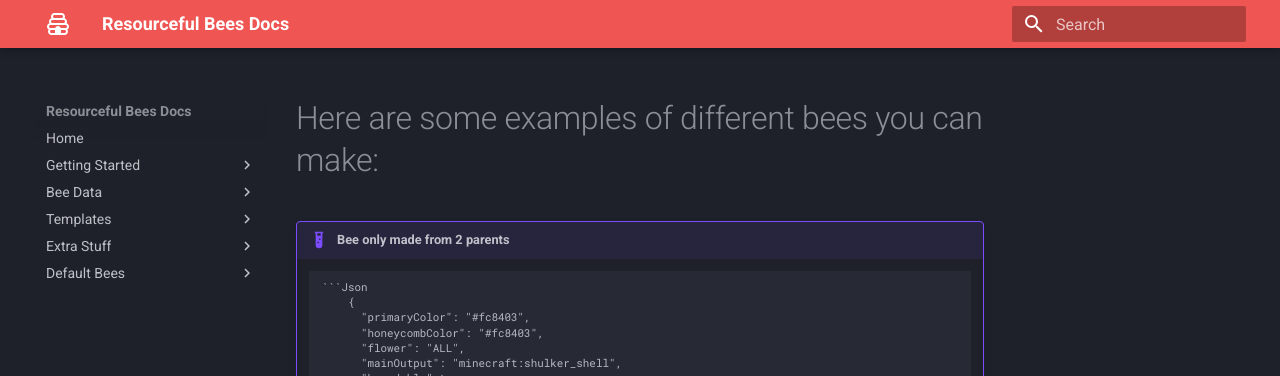
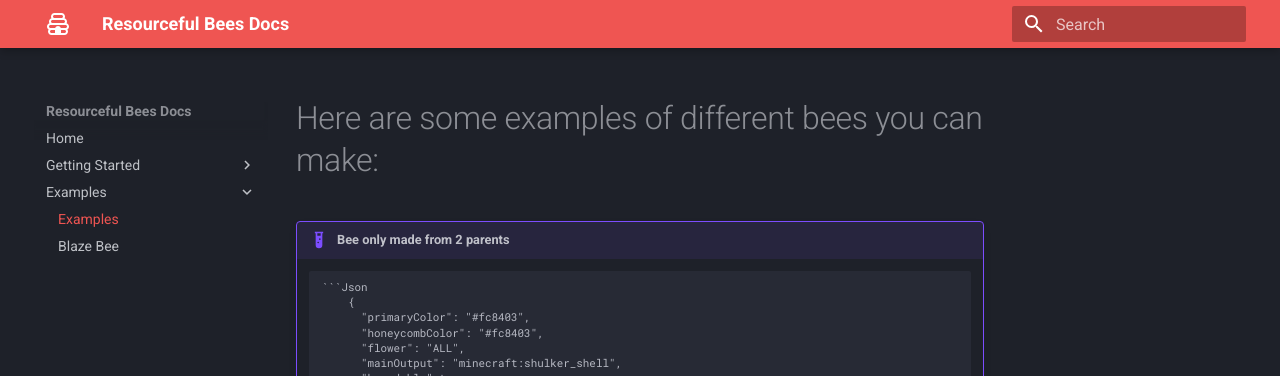
Before and after one commit to Team-Resourceful/ResourcefulBeesDocs, an MkDocs documentation site: the page built from docs/examples/examples.md, in a window 1280 px wide. Shown: the top 376 px of the page. Built offline with MkDocs 1.6.1 and Material for MkDocs 9.7.7, drawn with Linux system fonts in a browser that asks for light colours; part of the change alters nothing that is shown.

Commit message:
Update mkdocs.yml

```diff
--- a/mkdocs.yml
+++ b/mkdocs.yml
@@ -3,52 +3,13 @@ nav:
   - Getting Started :
     - Customizing Bees : 'getting_started/bee_creation.md'
     - Language Files : 'getting_started/language_files.md'
-  - Bee Data :
-    - Custom Bee Data : 'bee_data/custom_bee_data.md'
-    - Breed Data : 'bee_data/breed_data.md'
-    - Centrifuge Data : 'bee_data/centrifuge_data.md'
-    - Color Data : 'bee_data/color_data.md'
-    - Combat Data : 'bee_data/combat_data.md'
-    - Mutation Data : 'bee_data/mutation_data.md'
-    - Spawn Data : 'bee_data/spawn_data.md'
-    - Trait Data : 'bee_data/trait_data.md'
-  - Templates :
-    - Bee Template : 'data_templates/bee_template.md'
-    - Honey Template: 'data_templates/honey_template.md'
-    - Trait Template: 'data_templates/trait_template.md'
-  - Extra Stuff :
-    - Custom Honey: 'extra_stuff/custom_honey.md'
-    - Custom Traits: 'extra_stuff/custom_traits.md'
-    - List Of Bee Traits: 'extra_stuff/list_bee_traits.md'
-    - Biome Tags : 'extra_stuff/biome_tags.md'
-    - Custom Biome Dictionary: 'extra_stuff/custom_biome_dictionary.md'
-    - Color Name Options : 'extra_stuff/color_names.md'
-    - Centrifuge Recipes : 'extra_stuff/centrifuge_recipe.md'
-    - Valid Apiary Tag : 'extra_stuff/valid_apiary_tag.md'
-  - Default Bees :
-    - Coal Bee : 'default_bees/coal.md'
-    - Creeper Bee : 'default_bees/creeper.md'
-    - Diamond Bee : 'default_bees/diamond.md'
-    - Dragon Bee : 'default_bees/dragon.md'
-    - Emerald Bee : 'default_bees/emerald.md'
-    - Ender Bee : 'default_bees/ender.md'
-    - Gold Bee : 'default_bees/gold.md'
-    - Icy Bee : 'default_bees/icy.md'
-    - Iron Bee : 'default_bees/iron.md'
-    - Lapis Bee : 'default_bees/lapis.md'
-    - Nether Quartz Bee : 'default_bees/nether_quartz.md'
-    - Netherite Bee : 'default_bees/netherite.md'
-    - Pigman Bee : 'default_bees/pigman.md'
-    - Redstone Bee : 'default_bees/redstone.md'
-    - RGBee : 'default_bees/rgbee.md'
-    - Skeleton Bee : 'default_bees/skeleton.md'
-    - Slimy Bee : 'default_bees/slimy.md'
-    - Wither Bee : 'default_bees/wither.md'
-    - Zombee : 'default_bees/zombie.md'
+  - Examples :
+    - Examples : 'examples/examples.md'
+    - Blaze Bee : 'examples/blaze.md'
 
 
 site_name: Resourceful Bees Docs
-site_url: https://wiki.resourcefulbees.com/en/1.16.3/
+site_url: https://wiki.resourcefulbees.com/en/1.15/
 docs_dir: docs
 
 markdown_extensions:
```
